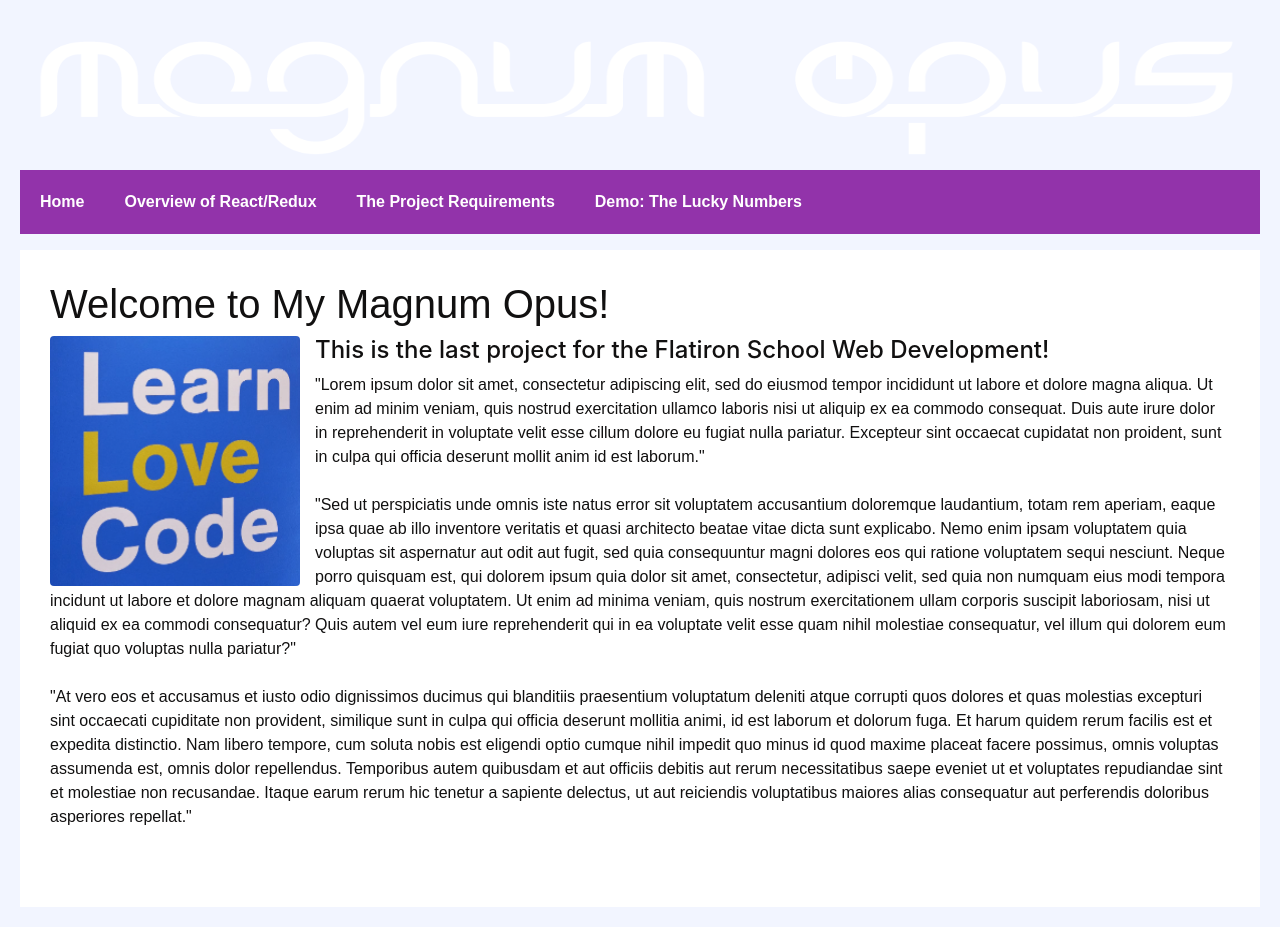
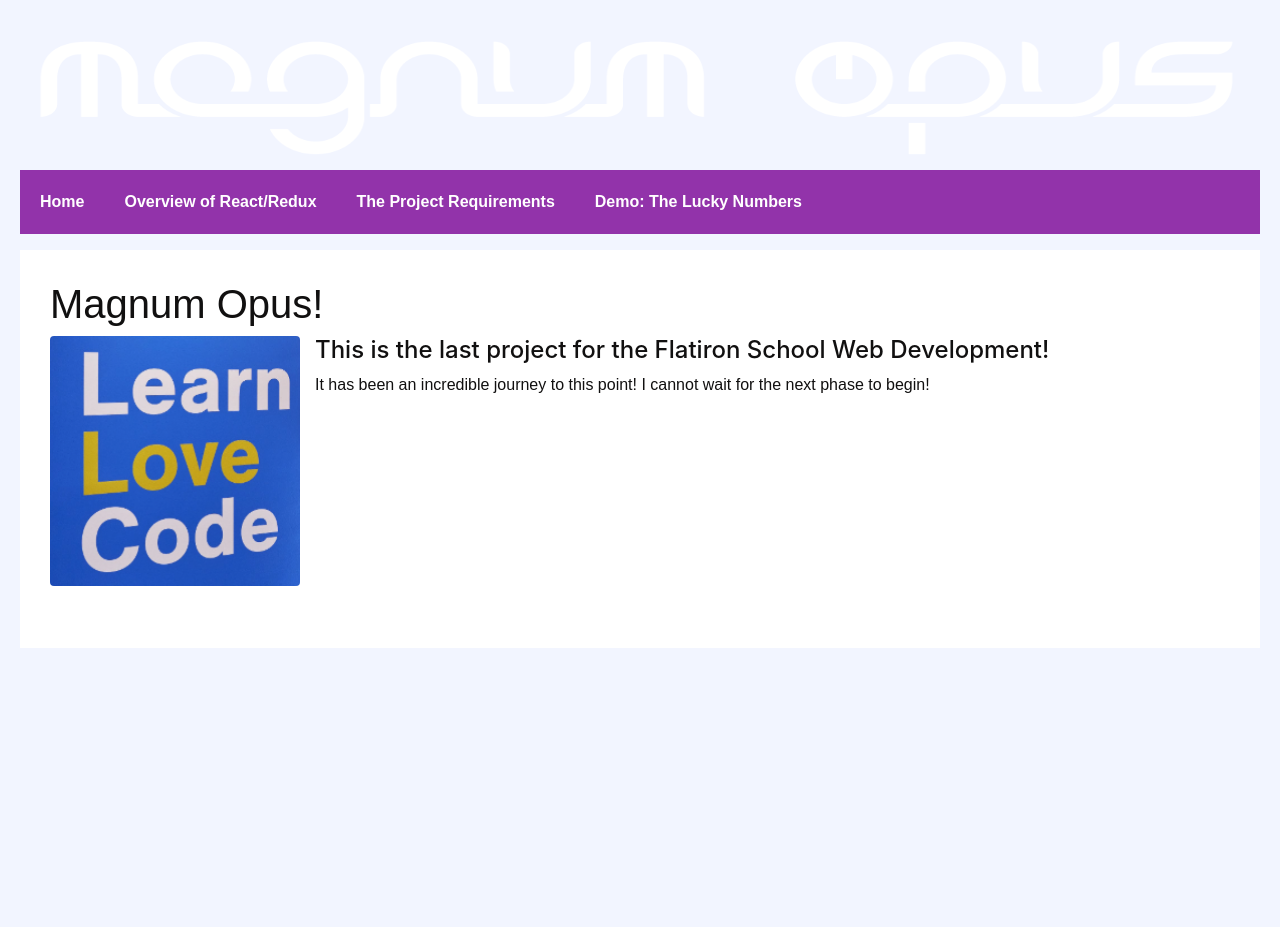
Before and after one commit to edb-c/magnum-opus-react, a React (Create React App) app: page /thenumbers in a window 1280 px wide. After the commit the page ends 800 px from the top, so only its background shows below. Built offline with nearby package versions, Linux system fonts and the light colour scheme.

Commit message:
Text Changes

```diff
--- a/src/components/Home.js
+++ b/src/components/Home.js
@@ -13,26 +13,18 @@ class Home extends Component {
   <div>
     <Jumbotron fluid>
 
-    <h1>Welcome to My Magnum Opus!</h1>
+    <h1>Magnum Opus!</h1>
 
       <Row>
         <Col>
           <Image src={Llc} className="Home-Llc" alt="Llc" rounded />
-           <h4>This is the last project for the Flatiron School Web Development!</h4>
 
-           <p>
-          "Lorem ipsum dolor sit amet, consectetur adipiscing elit, sed do eiusmod tempor incididunt ut labore et dolore magna aliqua. Ut enim ad minim veniam, quis nostrud exercitation ullamco laboris nisi ut aliquip ex ea commodo consequat. Duis aute irure dolor in reprehenderit in voluptate velit esse cillum dolore eu fugiat nulla pariatur. Excepteur sint occaecat cupidatat non proident, sunt in culpa qui officia deserunt mollit anim id est laborum."
-           <br></br>
-           <br></br>
-           "Sed ut perspiciatis unde omnis iste natus error sit voluptatem accusantium doloremque laudantium, totam rem aperiam, eaque ipsa quae ab illo inventore veritatis et quasi architecto beatae vitae dicta sunt explicabo. Nemo enim ipsam voluptatem quia voluptas sit aspernatur aut odit aut fugit, sed quia consequuntur magni dolores eos qui ratione voluptatem sequi nesciunt. Neque porro quisquam est, qui dolorem ipsum quia dolor sit amet, consectetur, adipisci velit, sed quia non numquam eius modi tempora incidunt ut labore et dolore magnam aliquam quaerat voluptatem. Ut enim ad minima veniam, quis nostrum exercitationem ullam corporis suscipit laboriosam, nisi ut aliquid ex ea commodi consequatur? Quis autem vel eum iure reprehenderit qui in ea voluptate velit esse quam nihil molestiae consequatur, vel illum qui dolorem eum fugiat quo voluptas nulla pariatur?"
-           <br></br>
-           <br></br>
-           "At vero eos et accusamus et iusto odio dignissimos ducimus qui blanditiis praesentium voluptatum deleniti atque corrupti quos dolores et quas molestias excepturi sint occaecati cupiditate non provident, similique sunt in culpa qui officia deserunt mollitia animi, id est laborum et dolorum fuga. Et harum quidem rerum facilis est et expedita distinctio. Nam libero tempore, cum soluta nobis est eligendi optio cumque nihil impedit quo minus id quod maxime placeat facere possimus, omnis voluptas assumenda est, omnis dolor repellendus. Temporibus autem quibusdam et aut officiis debitis aut rerum necessitatibus saepe eveniet ut et voluptates repudiandae sint et molestiae non recusandae. Itaque earum rerum hic tenetur a sapiente delectus, ut aut reiciendis voluptatibus maiores alias consequatur aut perferendis doloribus asperiores repellat."
+        <h4>This is the last project for the Flatiron School Web Development!</h4>
 
-           </p>
-
+        <p>
+          It has been an incredible journey to this point!  I cannot wait for the next phase to begin!
+        </p>
         </Col>
-
       </Row>
 
     </Jumbotron>
```
